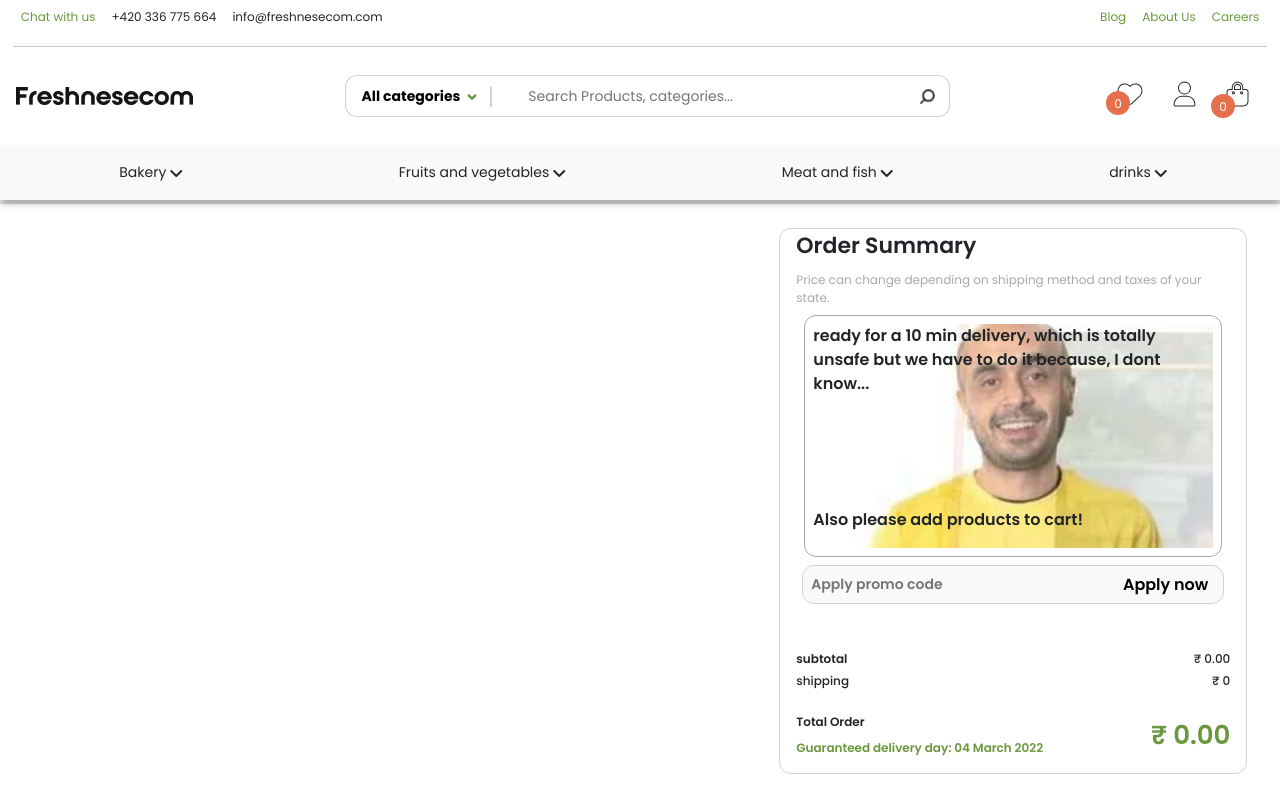
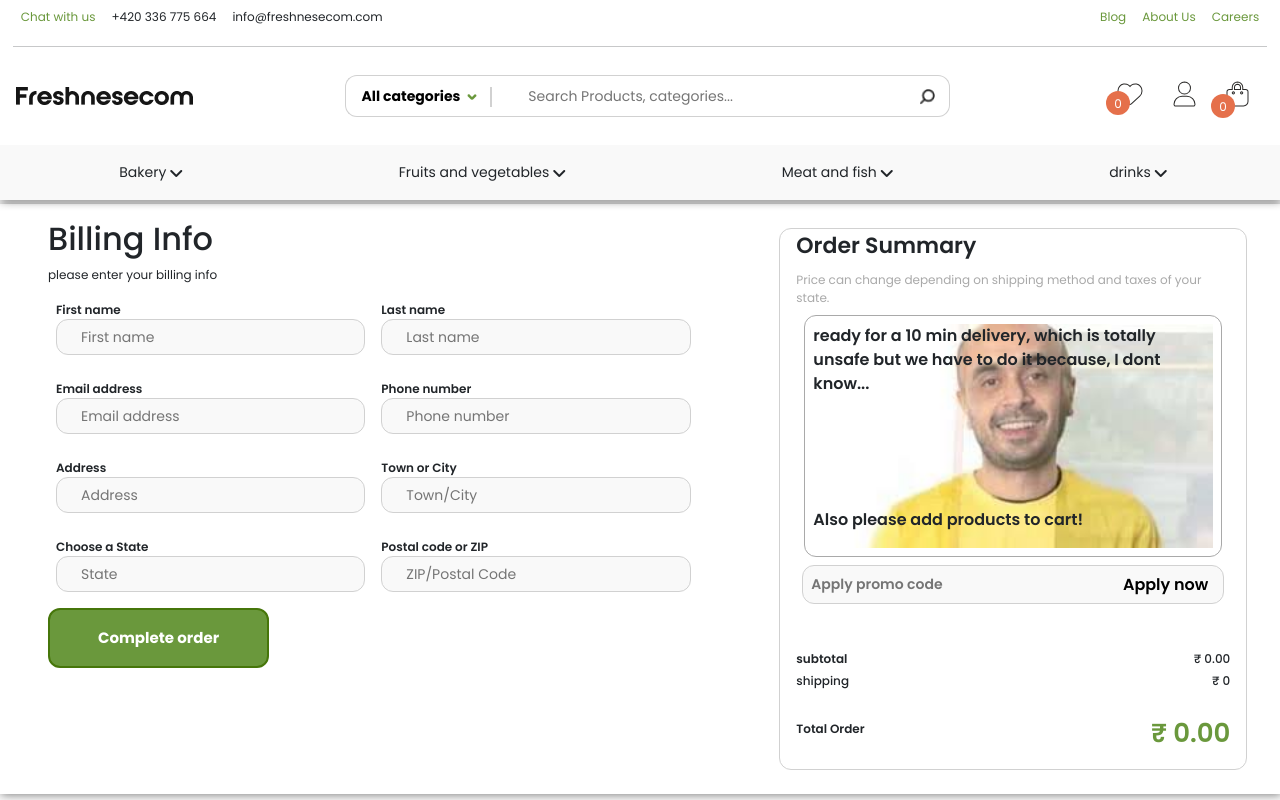
Before and after one commit to isVivek99/shopping-app, a React (Create React App) app in the folder client/shopping-app-clone/: page /cart in a window 1280 px wide. Shown: the top 800 px of the page. Built offline with nearby package versions, Linux system fonts and the light colour scheme.

Commit message:
added some bug fixes and userSIgnup-form

```diff
--- a/client/shopping-app-clone/src/assets/scss/common.scss
+++ b/client/shopping-app-clone/src/assets/scss/common.scss
@@ -69,7 +69,7 @@
   filter: drop-shadow(1px 1px 5px $background-color-gray-2);
 }
 .padding-default {
-  padding: 2rem 4rem;
+  padding: 1rem 3rem;
 }
 .text-600 {
   font-weight: 600;
--- a/client/shopping-app-clone/src/assets/scss/common/button/button.scss
+++ b/client/shopping-app-clone/src/assets/scss/common/button/button.scss
@@ -1,4 +1,4 @@
-@import "assets/scss/_variables.scss";
+@import 'assets/scss/_variables.scss';
 
 .pri {
   background: $primary-color;
@@ -24,7 +24,7 @@
   border: 2px solid $background-color-white;
 }
 
-.lar {
+.lg {
   padding: 16.5px 48px;
 }
 
--- /dev/null
+++ b/client/shopping-app-clone/src/assets/scss/common/input/inputElementTwo.scss
@@ -0,0 +1,29 @@
+@import 'assets/scss/_variables.scss';
+
+.input__ele__two__content {
+  border-radius: 12px;
+  border: 1px solid $border-color-primary;
+  font-size: 14px;
+  background-color: $background-color-gray;
+  color: $primary-color;
+}
+.input__ele__two__content:focus {
+  outline: none;
+}
+
+.input__ele__two__label {
+  line-height: 18px;
+}
+
+.wrapper {
+  display: grid;
+  grid-template-columns: repeat(2, 1fr);
+}
+
+input[type='number']::-webkit-inner-spin-button,
+input[type='number']::-webkit-outer-spin-button {
+  -webkit-appearance: none;
+  -moz-appearance: none;
+  appearance: none;
+  margin: 0;
+}
--- /dev/null
+++ b/client/shopping-app-clone/src/components/common/input/InputElementTwo.tsx
@@ -0,0 +1,88 @@
+import { useRef, useState } from 'react';
+import 'assets/scss/common/input/inputElementTwo.scss';
+import { emailValidationRegex } from 'utils/validateUserForm';
+
+interface userInfoProps {
+  firstName: string;
+  lastName: string;
+  emailAddress: string;
+  phoneNumber: string;
+  address: string;
+  townOrCity: string;
+  state: string;
+  zipOrPin: string;
+}
+
+interface InputEleTwoProps {
+  placeholder: string;
+  label: string;
+  type?: string;
+  property: string;
+  setUserInfo: any;
+  userInfo: userInfoProps;
+  errorString: string;
+}
+
+const InputElementTwo = ({
+  placeholder,
+  label,
+  type = 'text ',
+  property,
+  userInfo,
+  setUserInfo,
+  errorString,
+}: InputEleTwoProps) => {
+  const inputEleRef = useRef<HTMLInputElement>(document.createElement('input'));
+  const [inputError, setInputError] = useState(false);
+
+  const setInput = (e: any) => {
+    const { name, value } = e.target;
+    setUserInfo((prevState: any) => ({
+      ...prevState,
+      [name]: value,
+    }));
+    setInputError(false);
+  };
+  const setBlur = (e: any) => {
+    const { name, value } = e.target;
+
+    if (value.length === 0) setInputError(true);
+
+    if (name === 'emailAddress' && !emailValidationRegex.test(value)) {
+      setInputError(true);
+    }
+
+    if (name === 'phoneNumber' && (value.length > 10 || value.length < 10)) {
+      setInputError(true);
+    }
+  };
+
+  return (
+    <div>
+      <div className='input__ele__two px-2 input__ele__two__label'>
+        <label htmlFor={property} className='text-600 f-12'>
+          {label}
+        </label>
+        <input
+          ref={inputEleRef}
+          value={userInfo[property as keyof typeof userInfo]}
+          type={type}
+          className={`w-100 input__ele__two__content py-2 px-4`}
+          placeholder={placeholder}
+          name={property}
+          onChange={(e) => setInput(e)}
+          onBlur={(e) => setBlur(e)}
+        />
+      </div>
+      <p
+        className={`ms-2 text__error f-12 mb-0 mt-1 ${
+          inputError ? '' : 'd-none'
+        } `}
+      >
+        {errorString}
+      </p>
+    </div>
+  );
+};
+
+export default InputElementTwo;
--- /dev/null
+++ b/client/shopping-app-clone/src/components/screens/Checkout/BillingUserInfo.tsx
@@ -0,0 +1,119 @@
+import { useState, useEffect } from 'react';
+import InputElementTwo from 'components/common/input/InputElementTwo';
+
+const BillingUserInfo = () => {
+  const [userInfo, setUserInfo] = useState({
+    firstName: '',
+    lastName: '',
+    emailAddress: '',
+    phoneNumber: '',
+    address: '',
+    townOrCity: '',
+    state: '',
+    zipOrPin: '',
+  });
+
+  useEffect(() => {
+    console.log(userInfo);
+  }, [userInfo]);
+
+  return (
+    <div className=''>
+      <h2>Billing Info</h2>
+      <p className='f-12 text-gray'>please enter your billing info</p>
+      <div className='wrapper mb-4'>
+        <div className=''>
+          <InputElementTwo
+            placeholder='First name'
+            label='First name'
+            property='firstName'
+            setUserInfo={setUserInfo}
+            userInfo={userInfo}
+            errorString='please enter your name'
+          />
+        </div>
+        <div className=''>
+          <InputElementTwo
+            placeholder='Last name'
+            label='Last name'
+            property='lastName'
+            setUserInfo={setUserInfo}
+            userInfo={userInfo}
+            errorString='please enter your last name'
+          />
+        </div>
+      </div>
+      <div className='wrapper mb-4'>
+        <div className=''>
+          <InputElementTwo
+            placeholder='Email address'
+            label='Email address'
+            type='email'
+            property='emailAddress'
+            setUserInfo={setUserInfo}
+            userInfo={userInfo}
+            errorString='please check your email id'
+          />
+        </div>
+        <div className=''>
+          <InputElementTwo
+            placeholder='Phone number'
+            label='Phone number'
+            type='number'
+            property='phoneNumber'
+            setUserInfo={setUserInfo}
+            userInfo={userInfo}
+            errorString='phone number should be 10 digits'
+          />
+        </div>
+      </div>
+      <div className='wrapper mb-4'>
+        <div className=''>
+          <InputElementTwo
+            placeholder='Address'
+            label='Address'
+            property='address'
+            setUserInfo={setUserInfo}
+            userInfo={userInfo}
+            errorString=' please enter your address'
+          />
+        </div>
+        <div className=''>
+          <InputElementTwo
+            placeholder='Town/City'
+            label='Town or City'
+            property='townOrCity'
+            setUserInfo={setUserInfo}
+            userInfo={userInfo}
+            errorString='please enter your town or city name'
+          />
+        </div>
+      </div>
+      <div className='wrapper'>
+        <div className=''>
+          <InputElementTwo
+            placeholder='State'
+            label='Choose a State'
+            property='state'
+            setUserInfo={setUserInfo}
+            userInfo={userInfo}
+            errorString='please enter your state name'
+          />
+        </div>
+        <div className=''>
+          <InputElementTwo
+            placeholder='ZIP/Postal Code'
+            label='Postal code or ZIP'
+            type='number'
+            property='zipOrPin'
+            setUserInfo={setUserInfo}
+            userInfo={userInfo}
+            errorString='please enter your zip code'
+          />
+        </div>
+      </div>
+    </div>
+  );
+};
+
+export default BillingUserInfo;
--- a/client/shopping-app-clone/src/components/screens/Checkout/Checkout.tsx
+++ b/client/shopping-app-clone/src/components/screens/Checkout/Checkout.tsx
@@ -1,7 +1,6 @@
 import { useState, useEffect, useRef } from 'react';
 import { useSelector, useDispatch } from 'react-redux';
 import CartProduct from 'components/screens/Checkout/CartProduct';
-import Footer from 'components/common/footer/Footer';
 import rootReducer from 'reducers';
 import 'assets/scss/screens/checkout/checkout.scss';
 import { calculateDiscount } from 'utils/calculateDiscountPrice';
@@ -10,6 +9,8 @@ import { setCoupon, resetCoupon } from 'actions';
 import { getDeliveryDate } from 'utils/getDeliveryDate';
 import tenMinuteCeo from 'assets/images/10_min_ceo_2.jpeg';
 import useCustomToast from 'components/common/toast/CustomToast';
+import BillingUserInfo from 'components/screens/Checkout/BillingUserInfo';
+import Button from 'components/common/button/Button';
 
 interface itemProps {
   quantity: number;
@@ -35,7 +36,7 @@ const Cart = () => {
 
   const { openToast, ToastComponent } = useCustomToast();
 
-  console.log(productCartList);
+  console.log(productCartList.length);
 
   const [couponCode, setCouponCode] = useState(couponObject.discountCode);
 
@@ -121,11 +122,21 @@ const Cart = () => {
       <ToastComponent />
       <div className='col-12'>
         <div className='d-flex'>
-          <div className='col-1 col-lg-7'>
-            <div className='div1'></div>
+          <div className='col-7 padding-default'>
+            <div className='billing__user__info '>
+              <BillingUserInfo />
+            </div>
+            <div className='mt-3'>
+              <Button
+                type={'pri'}
+                size={'lg'}
+                text={'Complete order'}
+                clickHandle={() => null}
+              />
+            </div>
           </div>
-          <div className='col-11 col-lg-5 '>
-            <div className='cart m-4  px-3 mx-auto'>
+          <div className='col-5 '>
+            <div className='cart  my-4  px-3 mx-auto '>
               <h2 className='cart__header '>Order Summary</h2>
               <p className='cart__line f-12 mb-1'>
                 Price can change depending on shipping method and taxes of your
@@ -233,7 +244,11 @@ const Cart = () => {
                     <p className='cart__total__order__text mb-2 f-12'>
                       Total Order
                     </p>
-                    <p className='cart__total__order__delivery__date mb-0 color__green f-12'>
+                    <p
+                      className={`cart__total__order__delivery__date mb-0 color__green f-12 ${
+                        productCartList.length === 0 ? 'd-none' : ''
+                      }`}
+                    >
                       Guaranteed delivery day: {ddmmyy}
                     </p>
                   </div>
@@ -251,7 +266,6 @@ const Cart = () => {
             </div>
           </div>
         </div>
-        <Footer />
       </div>
     </div>
   );
--- a/client/shopping-app-clone/src/components/screens/ListingPage/CategoryProductListing.tsx
+++ b/client/shopping-app-clone/src/components/screens/ListingPage/CategoryProductListing.tsx
@@ -9,6 +9,7 @@ import Footer from 'components/common/footer/Footer';
 import DropdownListOne from 'components/common/dropdown/DropdownListOne';
 import RangeSlider from 'components/common/slider/RangeSlider';
 import Tags from 'components/common/tags/Tags';
+import { calculateDiscount } from 'utils/calculateDiscountPrice';
 import 'assets/scss/screens/categoryListing.scss';
 
 interface productCardProps {
@@ -98,7 +99,10 @@ const CategoryProductListing = ({ categoryListProductDetails }: any) => {
       if (filters.sortBy === 'low to high') {
         newFilteredProductList = newFilteredProductList.sort(
           (a: productCardProps, b: productCardProps) => {
-            return a.price - b.price;
+            return (
+              calculateDiscount(a.price, a.discount || '00%') -
+              calculateDiscount(b.price, b.discount || '00%')
+            );
           }
         );
       }
@@ -106,7 +110,10 @@ const CategoryProductListing = ({ categoryListProductDetails }: any) => {
       if (filters.sortBy === 'high to low') {
         newFilteredProductList = newFilteredProductList.sort(
           (a: productCardProps, b: productCardProps) => {
-            return b.price - a.price;
+            return (
+              calculateDiscount(b.price, b.discount || '00%') -
+              calculateDiscount(a.price, a.discount || '00%')
+            );
           }
         );
       }
--- /dev/null
+++ b/client/shopping-app-clone/src/utils/validateUserForm.ts
@@ -0,0 +1,2 @@
+export const emailValidationRegex =
+  /^(([^<>()[\]\\.,;:\s@"]+(\.[^<>()[\]\\.,;:\s@"]+)*)|(".+"))@((\[[0-9]{1,3}\.[0-9]{1,3}\.[0-9]{1,3}\.[0-9]{1,3}\])|(([a-zA-Z\-0-9]+\.)+[a-zA-Z]{2,}))$/;
```
